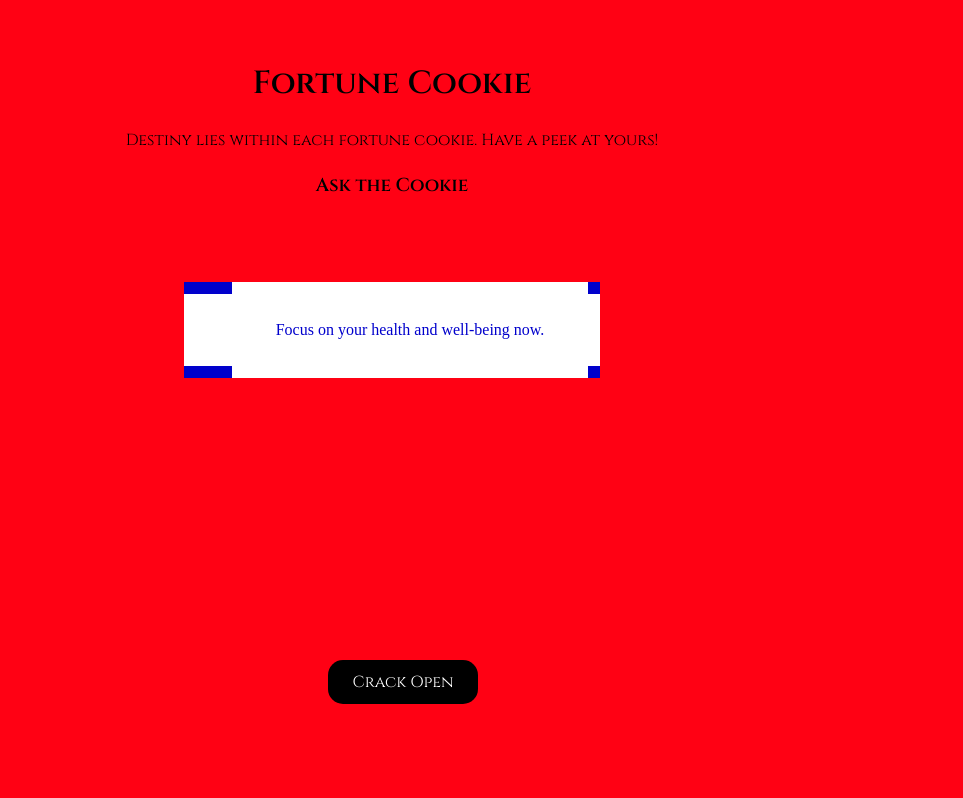
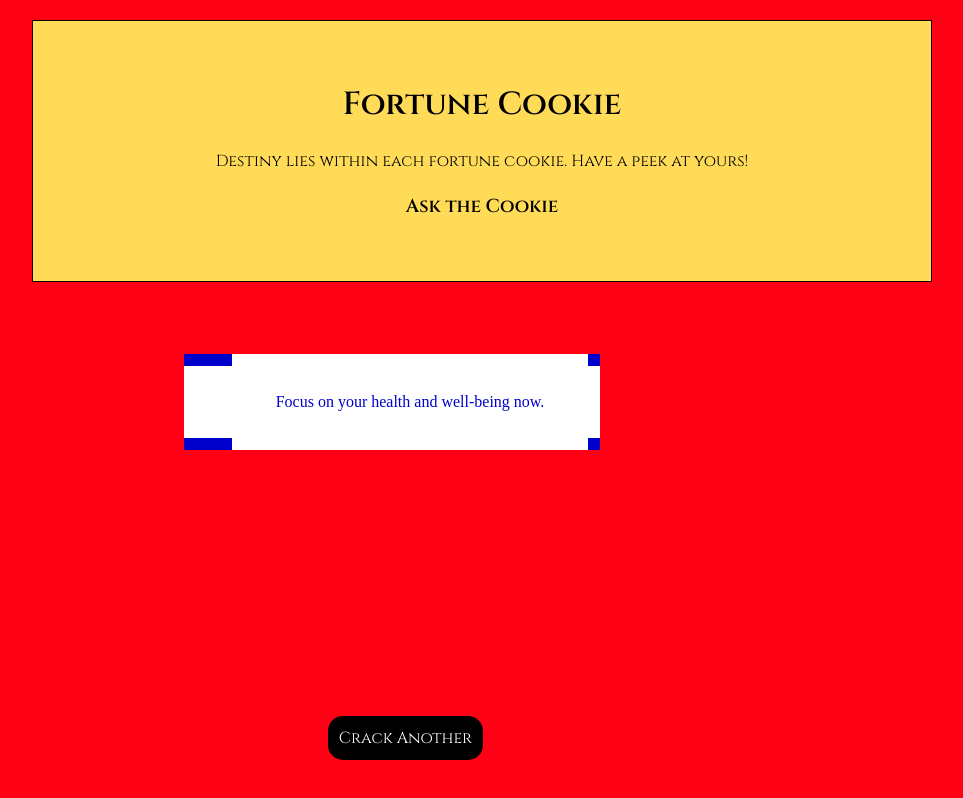
Before and after one commit to marrkponce/Fortune-Cookie-Teller, a plain HTML site: page index.html in a window 1280 px wide. Both pictures are taken after a click on the button "Crack Open". Shown: the whole page, without its empty margins (248-1211 px from the left). Drawn offline with Linux system fonts and the light colour scheme.

Commit message:
Toggle from Crack Open to Crack Another after button click

```diff
--- a/index.html
+++ b/index.html
@@ -11,12 +11,12 @@
     <title>Number Guesser</title>
 </head>
 <body>
+<div class="elements">
+    <h1>Fortune Cookie</h1>
+    <p>Destiny lies within each fortune cookie. Have a peek at yours!</p>
+    <h3>Ask the Cookie</h3>
+</div>
 
-<h1>Fortune Cookie</h1>
-
-<p>Destiny lies within each fortune cookie. Have a peek at yours!</p>
-
-<h3>Ask the Cookie</h3>
 
     <button class="fc spawned" type="button">
         <div class="fc-part left"></div>
--- a/main.js
+++ b/main.js
@@ -94,7 +94,12 @@ const fortuneText = document.querySelector(".fc-fortune-text");
 function crackOpen(){
 
     fcBtn.click();
-
+//Toggle from Crack Open to Crack Another after button click
+    if(document.getElementById('crack').innerHTML == 'Crack Open'){
+        document.getElementById('crack').innerText = 'Crack Another'
+    } else{
+        document.getElementById('crack').innerHTML = 'Crack Open'
+    }
 }
 
 
--- a/style.css
+++ b/style.css
@@ -12,6 +12,15 @@ h1, p, h3 {
 
 }
 
+.elements {
+    background: #FFDB58;
+    margin-left: 280px;
+    margin-top: 20px;
+    width: 900px;
+    border: 1px solid black;
+    padding-bottom: 50px;
+}
+
 h1 {
     margin-top: 50px;
 }
@@ -22,7 +31,7 @@ h1 {
     color: white;
     padding: 10px;
     border-radius: 15px;
-    width: 150px;
+    width: 155px;
 
     display: grid;
 
@@ -30,7 +39,7 @@ h1 {
 
 .container {
     position: absolute;
-    top: 75%;
+    top: 82%;
   left: 45%;
 }
 
```
